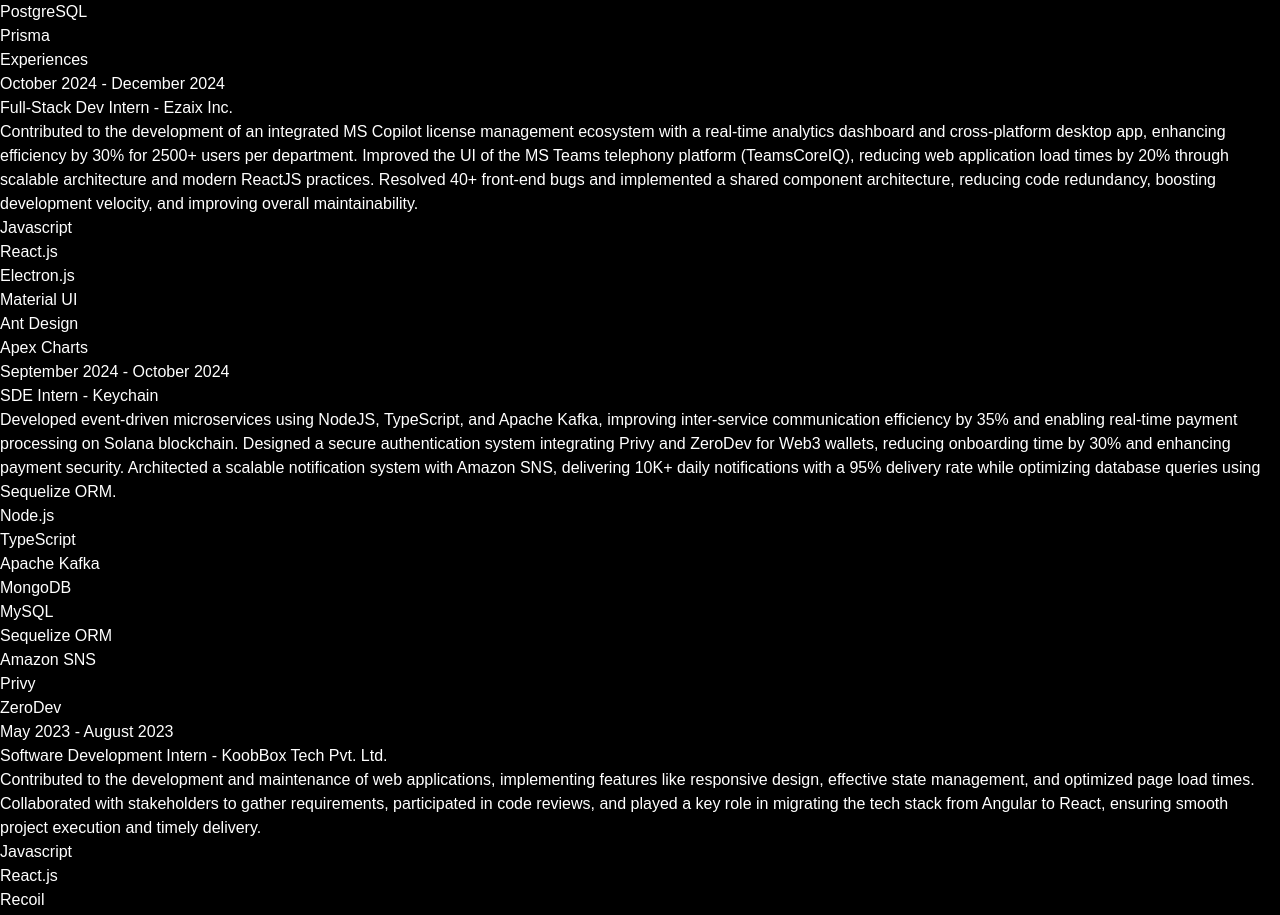
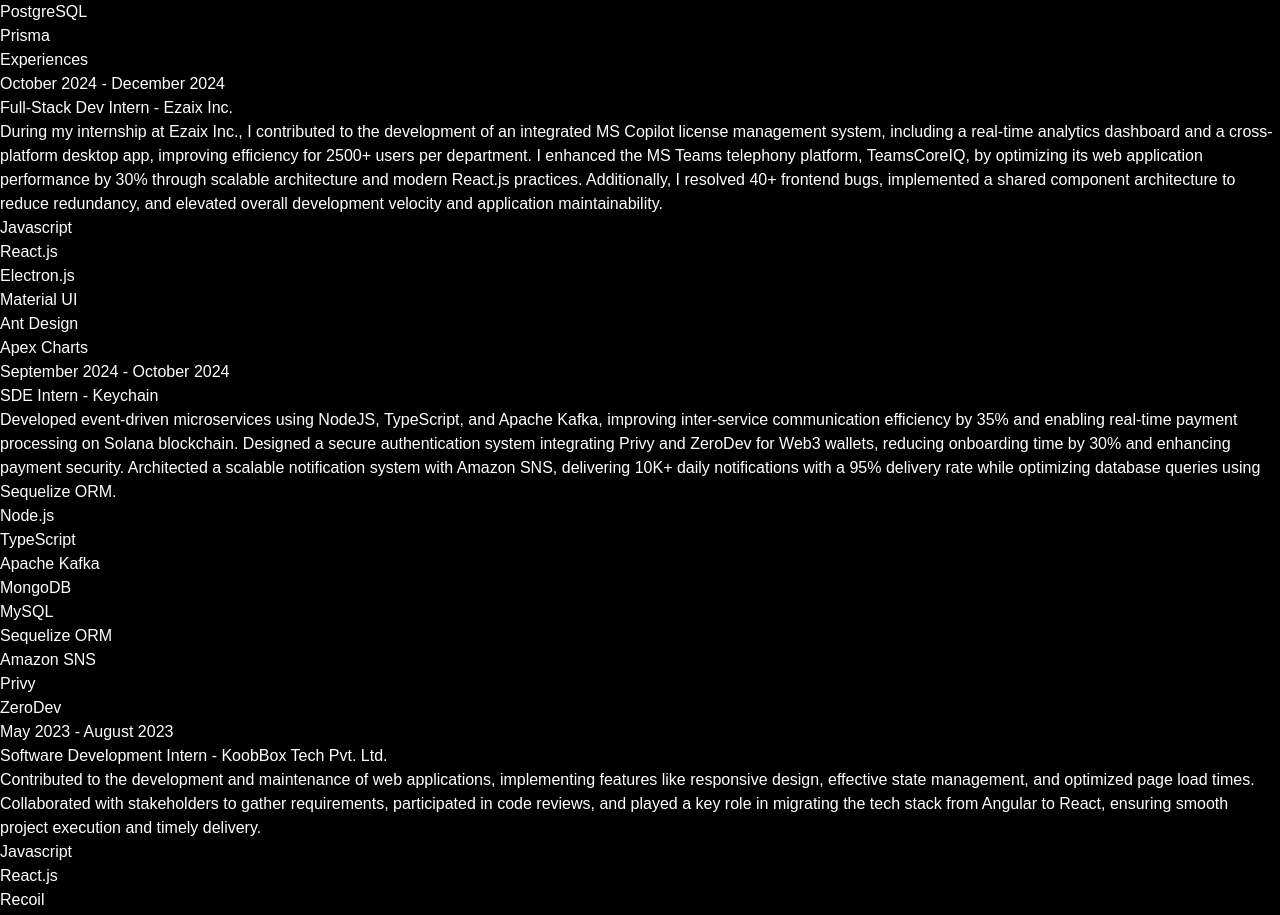
Before and after one commit to yashkg31/yg-portfolio, a React (Vite) app: page / in a window 1280 px wide. Shown: the part 4340-5255 px from the top of the page. Built offline with nearby package versions, Linux system fonts and the light colour scheme; a web font is replaced by a local one.

Commit message:
exp changes

```diff
--- a/src/constants/index.js
+++ b/src/constants/index.js
@@ -8,7 +8,7 @@
     year: "October 2024 - December 2024",
     role: "Full-Stack Dev Intern",
     company: "Ezaix Inc.",
-    description: `Contributed to the development of an integrated MS Copilot license management ecosystem with a real-time analytics dashboard and cross-platform desktop app, enhancing efficiency by 30% for 2500+ users per department. Improved the UI of the MS Teams telephony platform (TeamsCoreIQ), reducing web application load times by 20% through scalable architecture and modern ReactJS practices. Resolved 40+ front-end bugs and implemented a shared component architecture, reducing code redundancy, boosting development velocity, and improving overall maintainability.`,
+    description: `During my internship at Ezaix Inc., I contributed to the development of an integrated MS Copilot license management system, including a real-time analytics dashboard and a cross-platform desktop app, improving efficiency for 2500+ users per department. I enhanced the MS Teams telephony platform, TeamsCoreIQ, by optimizing its web application performance by 30% through scalable architecture and modern React.js practices. Additionally, I resolved 40+ frontend bugs, implemented a shared component architecture to reduce redundancy, and elevated overall development velocity and application maintainability.`,
     technologies: ["Javascript", "React.js", "Electron.js", "Material UI", "Ant Design", "Apex Charts"],
   },
   {
```
